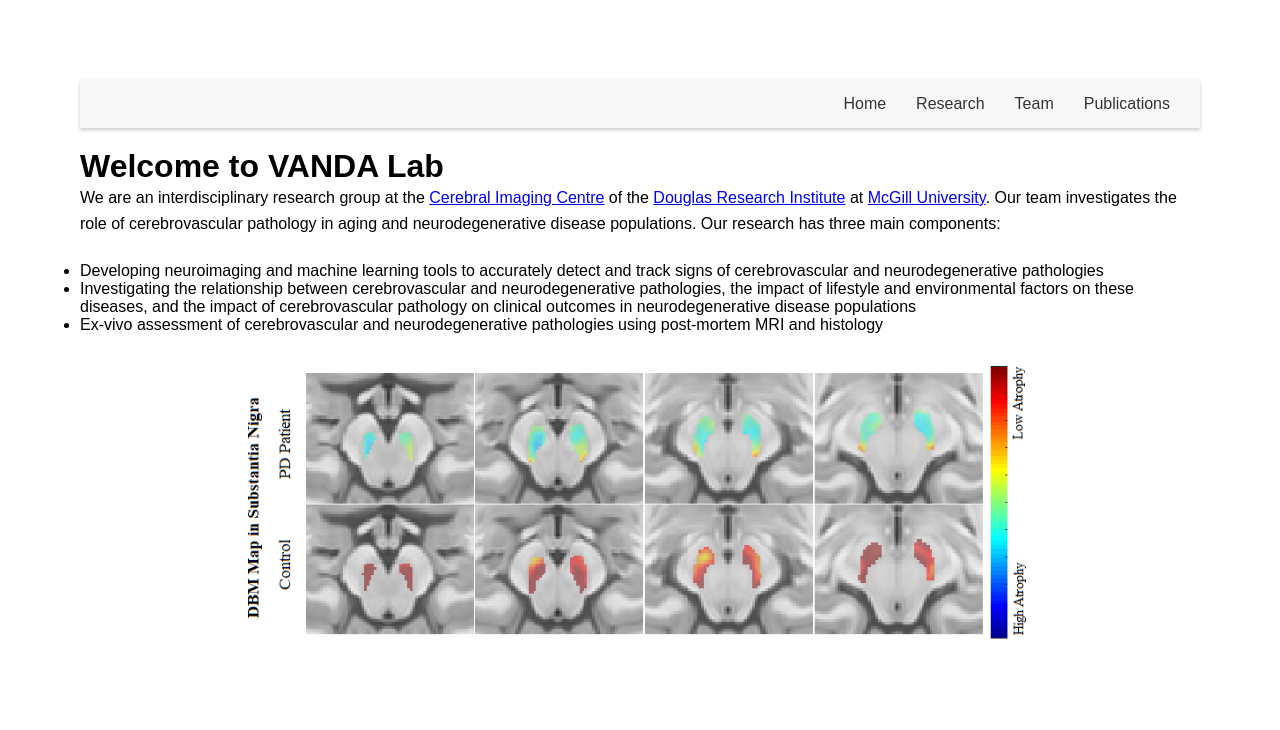
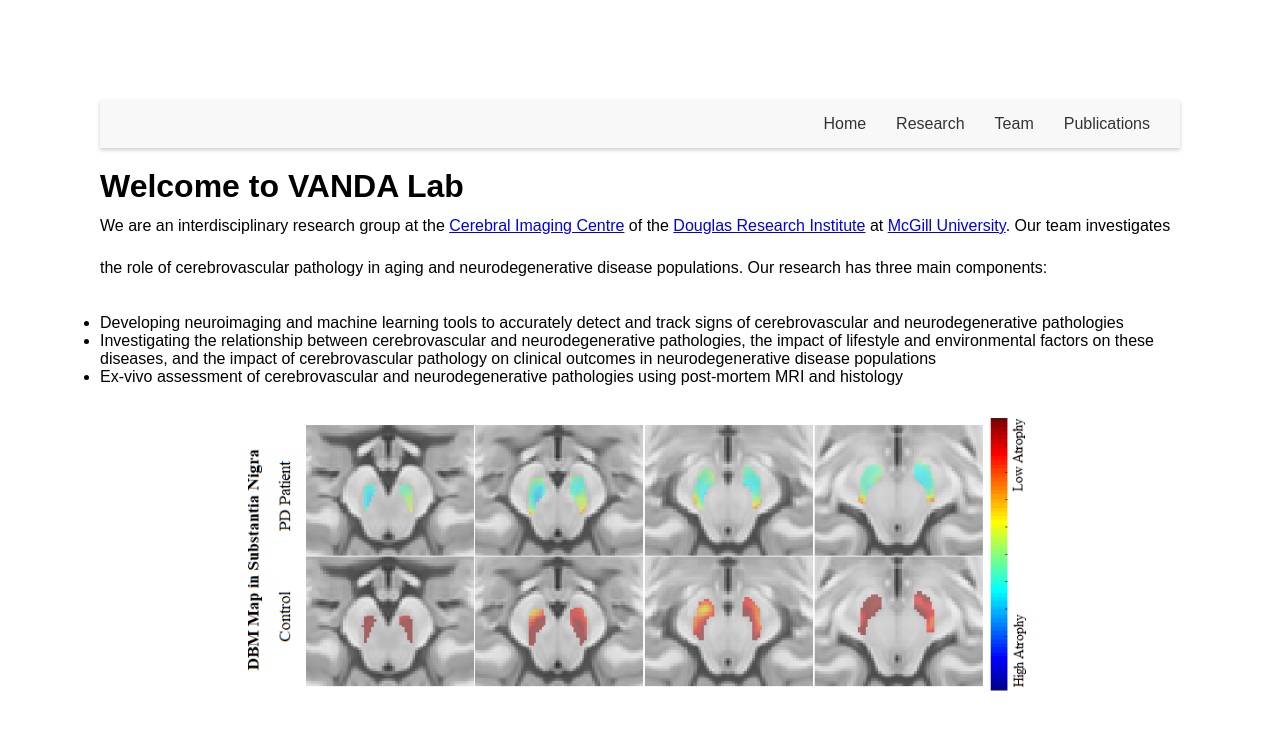
Before and after one commit to VANDAlab/VANDAlab.github.io, a Jekyll site: the page index.html, which Jekyll copies as it is, in a window 1280 px wide. Shown: the top 730 px of the page. Built offline with Jekyll 4.4.1, drawn with Linux system fonts in a browser that asks for light colours.

Commit message:
Update style.css

```diff
--- a/assets/css/style.css
+++ b/assets/css/style.css
@@ -8,14 +8,14 @@
 }
 
 body {
-  margin: 80px; /* Adjust this value to set the desired margin size */
+  margin: 100px; /* Adjust this value to set the desired margin size */
   font-family: Arial, sans-serif; /* Set the font family to Arial */
 }
 
 /* Add space below paragraphs */
 p {
   margin-bottom: 1.6rem;
-  line-height: 1.6; /* Adjust this value to increase or decrease the space between lines of text */
+  line-height: 2.6; /* Adjust this value to increase or decrease the space between lines of text */
 }
 
 /* Add space around images */
```
